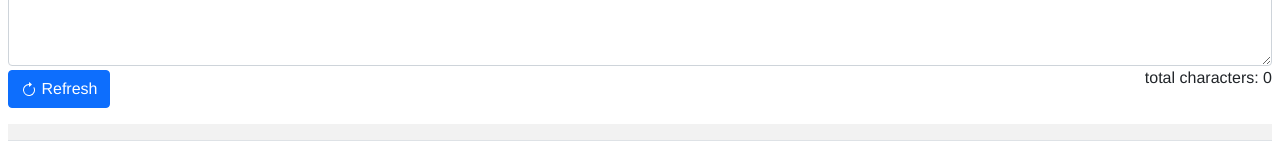
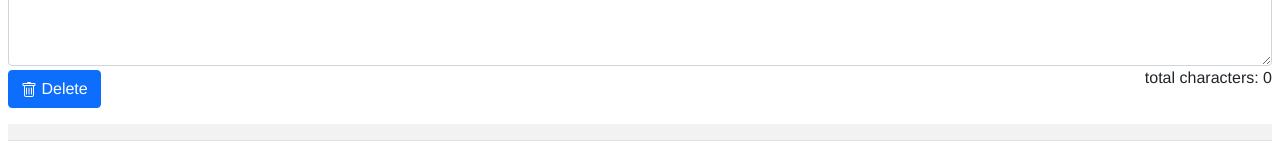
Before and after one commit to Ydalirsson/gw2-Chatbreaker, a Vue app: page / in a window 1280 px wide. Shown: the part 196-356 px from the top of the page. Built offline with nearby package versions, Linux system fonts and the light colour scheme.

Commit message:
refresh -> delete button

```diff
--- a/src/components/Home.vue
+++ b/src/components/Home.vue
@@ -1,16 +1,16 @@
 <template>
   <div class="home">
     <div>
-      <textarea id="chatContent" v-model="chatContent" placeholder="Insert something in me OwO" cols="50" rows="10" class="form-control" @keyup="update"></textarea>
+      <textarea id="chatContent" v-model="chatContent" ref="chatEdit" placeholder="Insert something in me OwO" cols="50" rows="10" class="form-control" @keyup="update"></textarea>
 
       <p v-if="errorMessage" class="alert alert-danger" role="alert"> {{ errorMessage }} </p>
 
-      <button type="button" @click="update" class="btn btn-primary" style="margin-top: 4px">
-        <svg xmlns="http://www.w3.org/2000/svg" width="16" height="16" fill="currentColor" class="bi bi-arrow-clockwise" viewBox="0 0 16 16">
-          <path fill-rule="evenodd" d="M8 3a5 5 0 1 0 4.546 2.914.5.5 0 0 1 .908-.417A6 6 0 1 1 8 2v1z" />
-          <path d="M8 4.466V.534a.25.25 0 0 1 .41-.192l2.36 1.966c.12.1.12.284 0 .384L8.41 4.658A.25.25 0 0 1 8 4.466z" />
+      <button type="button" @click="delete" class="btn btn-primary" style="margin-top: 4px">
+        <svg xmlns="http://www.w3.org/2000/svg" width="16" height="16" fill="currentColor" class="bi bi-trash" viewBox="0 0 16 16">
+          <path d="M5.5 5.5A.5.5 0 0 1 6 6v6a.5.5 0 0 1-1 0V6a.5.5 0 0 1 .5-.5zm2.5 0a.5.5 0 0 1 .5.5v6a.5.5 0 0 1-1 0V6a.5.5 0 0 1 .5-.5zm3 .5a.5.5 0 0 0-1 0v6a.5.5 0 0 0 1 0V6z"/>
+          <path fill-rule="evenodd" d="M14.5 3a1 1 0 0 1-1 1H13v9a2 2 0 0 1-2 2H5a2 2 0 0 1-2-2V4h-.5a1 1 0 0 1-1-1V2a1 1 0 0 1 1-1H6a1 1 0 0 1 1-1h2a1 1 0 0 1 1 1h3.5a1 1 0 0 1 1 1v1zM4.118 4 4 4.059V13a1 1 0 0 0 1 1h6a1 1 0 0 0 1-1V4.059L11.882 4H4.118zM2.5 3V2h11v1h-11z"/>
         </svg>
-        Refresh
+        Delete
       </button>
       <div class="float-end">total characters: {{ totalcharacter }}</div>
     </div>
@@ -53,6 +53,15 @@ export default {
     }
   },
   methods: {
+    delete() {
+      this.chatContent = '';
+      this.singleMessage = [''];
+      this.contentWordArray = [''];
+      this.errorMessage = '';
+
+      this.totalcharacter = this.chatContent.length;
+      this.$refs.chatEdit.focus();
+    },
     update() {
       const MSG_CHAR_LIMIT = 197; // character limit per single chat message (in gw2 it's 199, but 197 needed to add ' >' automatically
       let i = 0;                  // place of message
```
